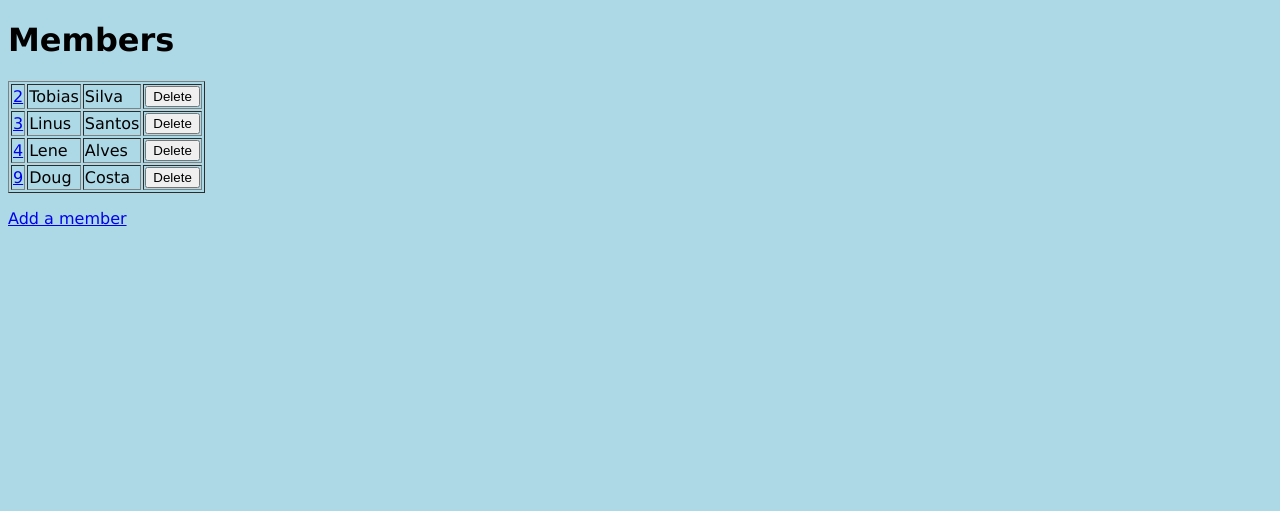
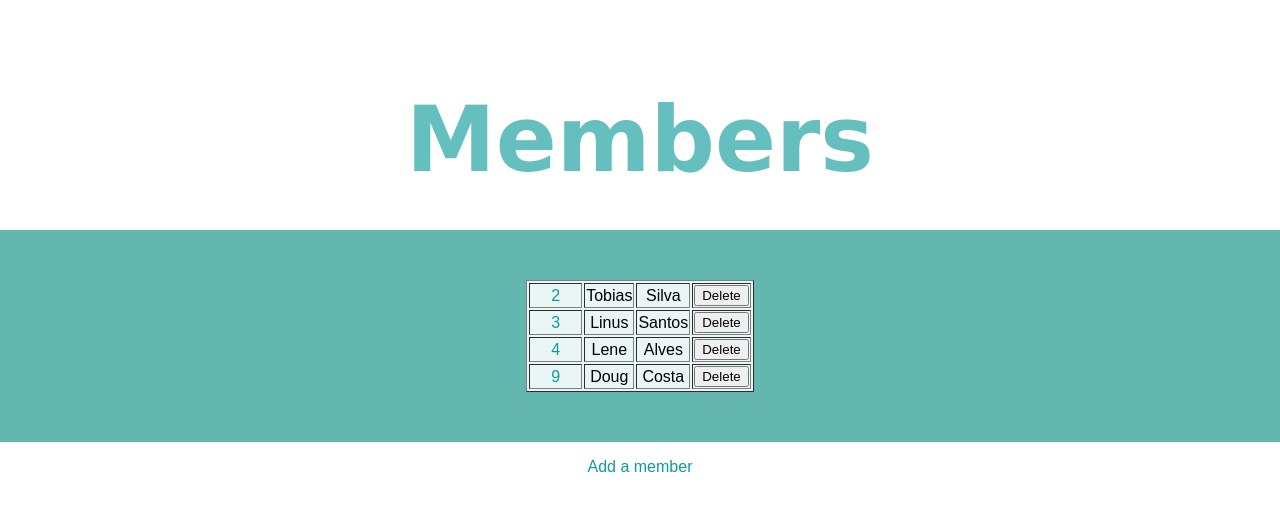
Before and after one commit to douglascosta1995/MyFirstDjangoProject, a Django app: page /members/ in a window 1280 px wide. Shown: the top 511 px of the page. Run offline with Django 3.2, Linux system fonts and the light colour scheme; data comes from the database, SQL or seed files in the repository.

Commit message:
Adding some more formating to the main page

```diff
--- a/myproject/members/static/layout.css
+++ b/myproject/members/static/layout.css
@@ -1,4 +1,115 @@
-body {
-  background-color: lightblue;
-  font-family: verdana;
+body{
+  font-family: 'Merriweather Sans', sans-serif;
+  margin: 0;
+  text-align: center;
 }
+
+h1{
+  color: #66BFBF;
+  font-family: 'Sacramento', cursive;
+  font-size: 5.625rem; /*100% = 16px = 1em = 1rem(not inherit from parent) */
+  line-height: 2;
+  margin: 50px auto 0 auto;
+}
+h2{
+  color: #66BFBF;
+  font-family: 'Montserrat', sans-serif;
+  font-size: 2.5rem;
+}
+h3{
+  color: #11999E;
+  font-family: 'Montserrat', sans-serif;
+  margin-top: 0;
+}
+hr{
+  border-style: none;
+  border-top: 8px #EAF6F6;
+  border-top-style: dotted;
+  height: 0;
+  margin: 50px auto 50px auto;
+  width: 5%;
+}
+a{
+  color: #11999E;
+  font-family: 'Montserrat', sans-serif;
+  margin: 10px 20px;
+  text-decoration: none;
+}
+a:hover{
+  color: #EAF6F6;
+}
+
+.introduce1{
+  color: black;
+}
+.introduce2{
+  color: black;
+  font-weight: normal;
+  margin: 20px auto 60px auto;
+}
+.introduce3{
+  margin: 50px auto 50px auto;
+  line-height: 2;
+  text-align: center;
+  width: 30%;
+}
+.programming-skill{
+  border-radius: 10%;
+  float: right;
+  margin-left: 30px;
+  width: 25%;
+}
+.profiledouglas{
+  height: 200px;
+  margin-top: 5px;
+  width: 200px;
+}
+.design{
+  border-radius: 10%;
+  float: left;
+  margin-right: 30px;
+  width: 25%;
+}
+.skill-row{
+  line-height: 2;
+  margin:100px auto 100px auto;
+  text-align: left;
+  width:50%;
+}
+.top-container{
+  background-color: #63b7af;
+  padding-top: 50px;
+  padding-bottom: 50px;
+  position: relative;
+
+}
+.middle-container{
+  margin: 100px 0;
+}
+.bottom-container{
+  background-color: #66BFBF;
+  margin-bottom: 0;
+  padding: 50px 0 0 0;
+}
+.footer-name{
+  margin:0;
+  padding: 40px 0 40px 0;
+  color: #EAF6F6;
+  font-size: 0.75em;
+}
+.flaticon{
+  font-size: 0.5em;
+  margin-bottom: 0;
+}
+
+.bottom-cloud{
+  bottom:300px;
+  left:200px;
+  position: absolute;
+
+}
+.top-cloud{
+  position: absolute;
+  right:300px;
+  top:50px;
+}
--- a/myproject/members/templates/index.html
+++ b/myproject/members/templates/index.html
@@ -8,7 +8,8 @@
 <link rel="stylesheet" href="{% static 'layout.css' %}">
 <body>
 <h1>Members</h1>
-<table border="1">
+<div class="top-container">
+  <table border="1" style="margin-left:auto;margin-right:auto;background-color:#EAF6F6">
     {% for x in my_members%}
     <tr>
         <td>
@@ -28,6 +29,7 @@
     </tr>
     {% endfor %}
 </table>
+</div>
 <p>
     <a href="add/">Add a member</a>
 </p>
```
